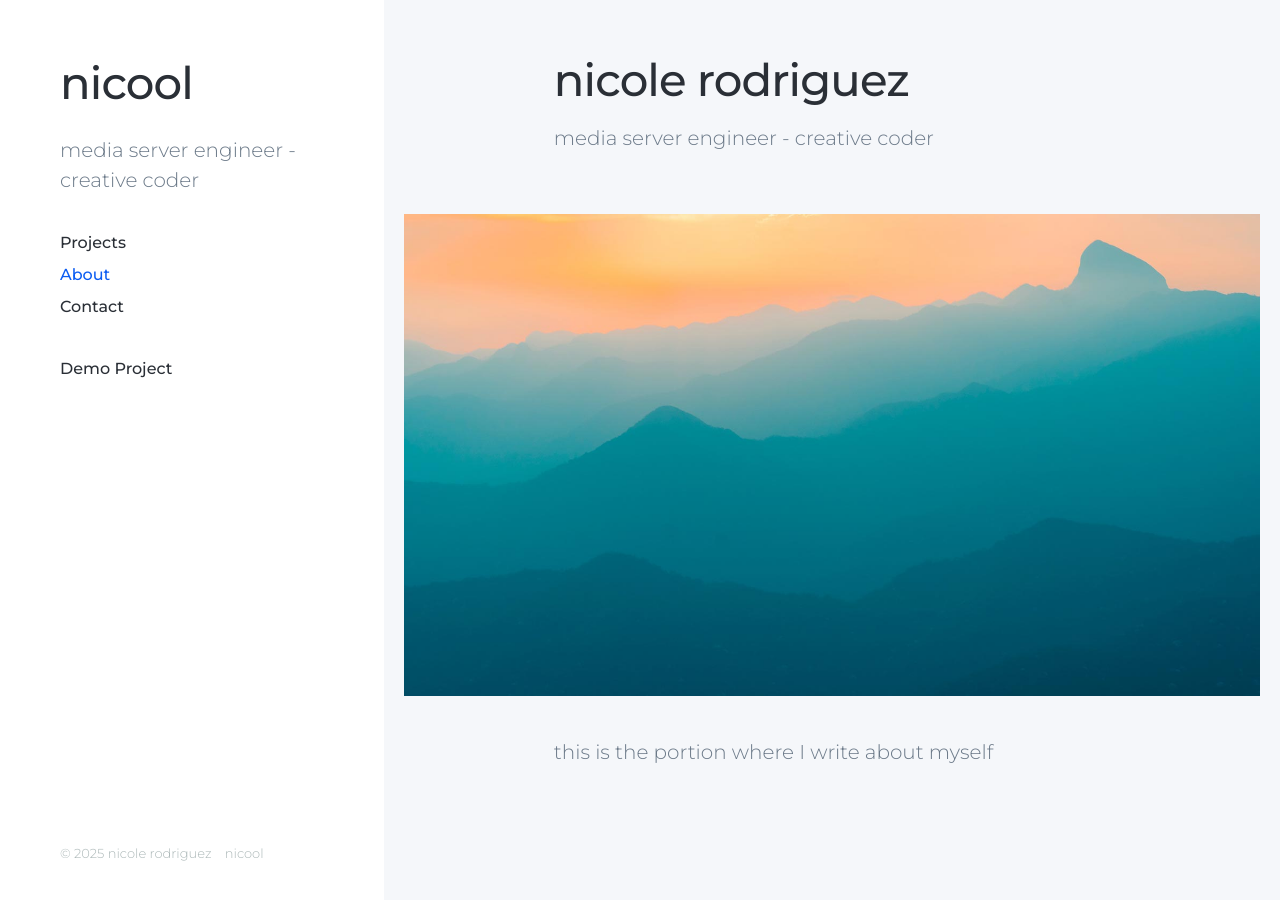
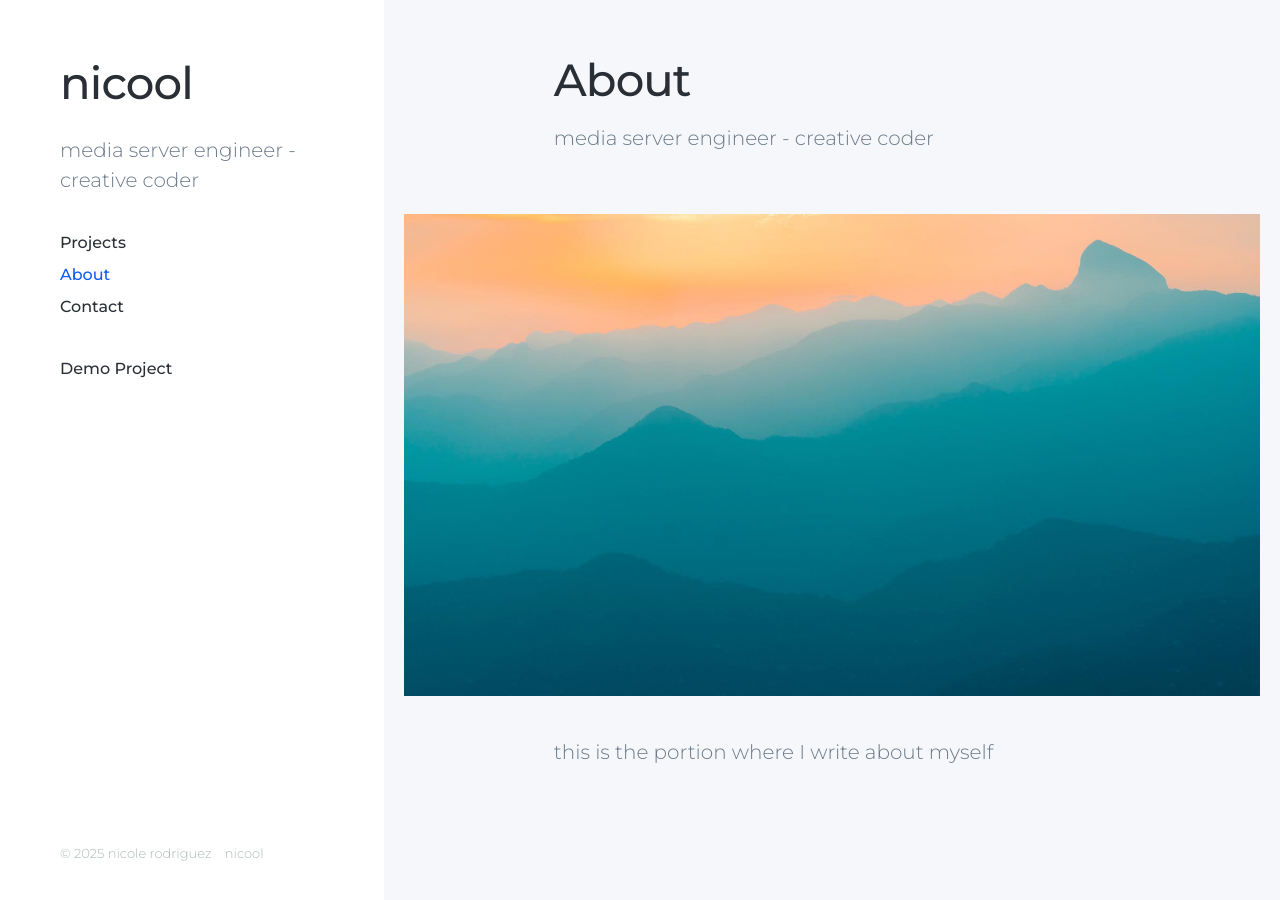
Before and after one commit to nic-glitch/nicool, a Jekyll site: the page built from _pages/about.md, in a window 1280 px wide and 900 px high. Built offline with Jekyll 4.4.1, drawn with Linux system fonts in a browser that asks for light colours; nearby versions of some CDN libraries.

Commit message:
Update about.md

```diff
--- a/_pages/about.md
+++ b/_pages/about.md
@@ -1,5 +1,6 @@
 ---
-title: nicole rodriguez
+title: About            # fallback page title
+page_title: nicole rodriguez
 subtitle: media server engineer - creative coder
 description:
 featured_image: /images/demo/demo-landscape.jpg
```
